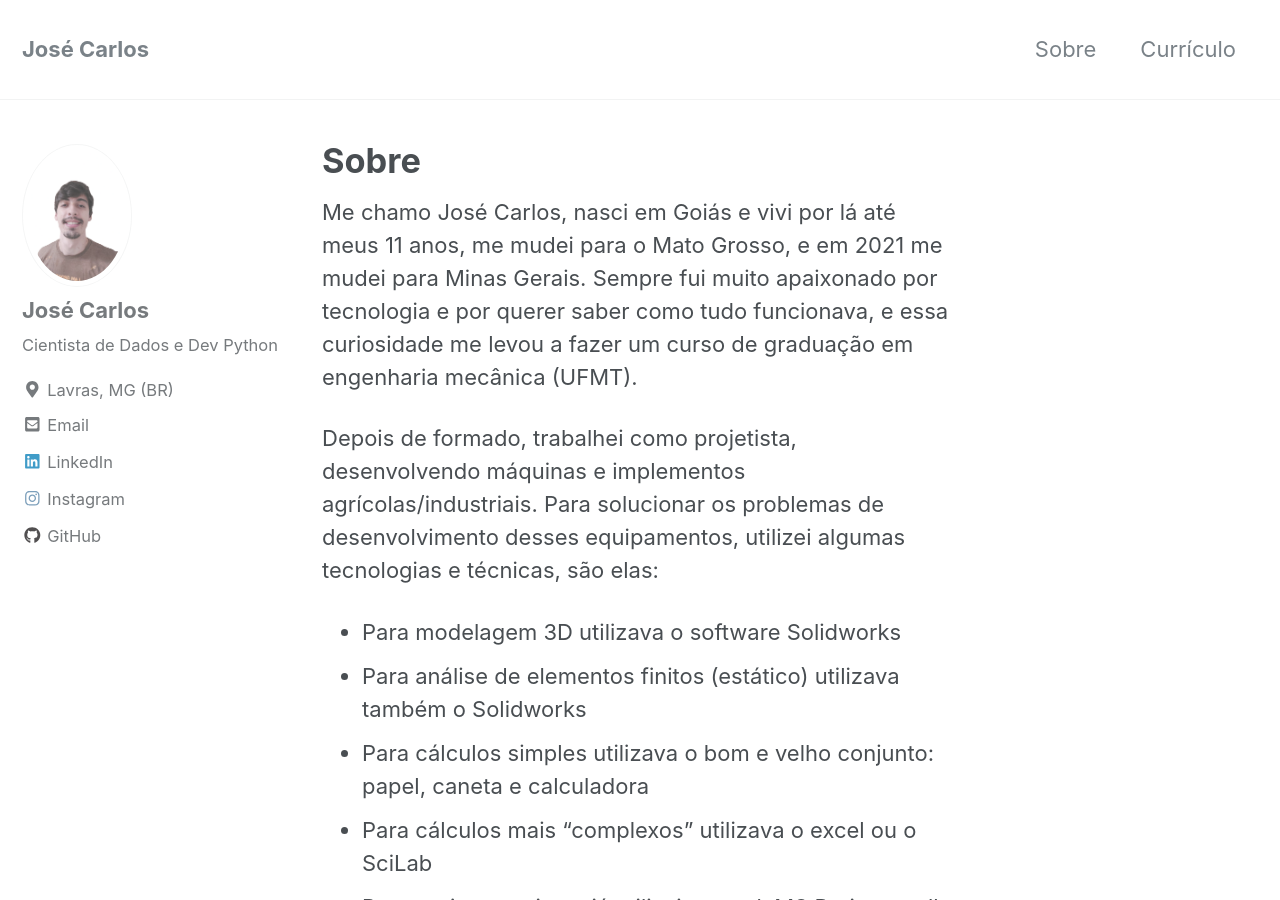
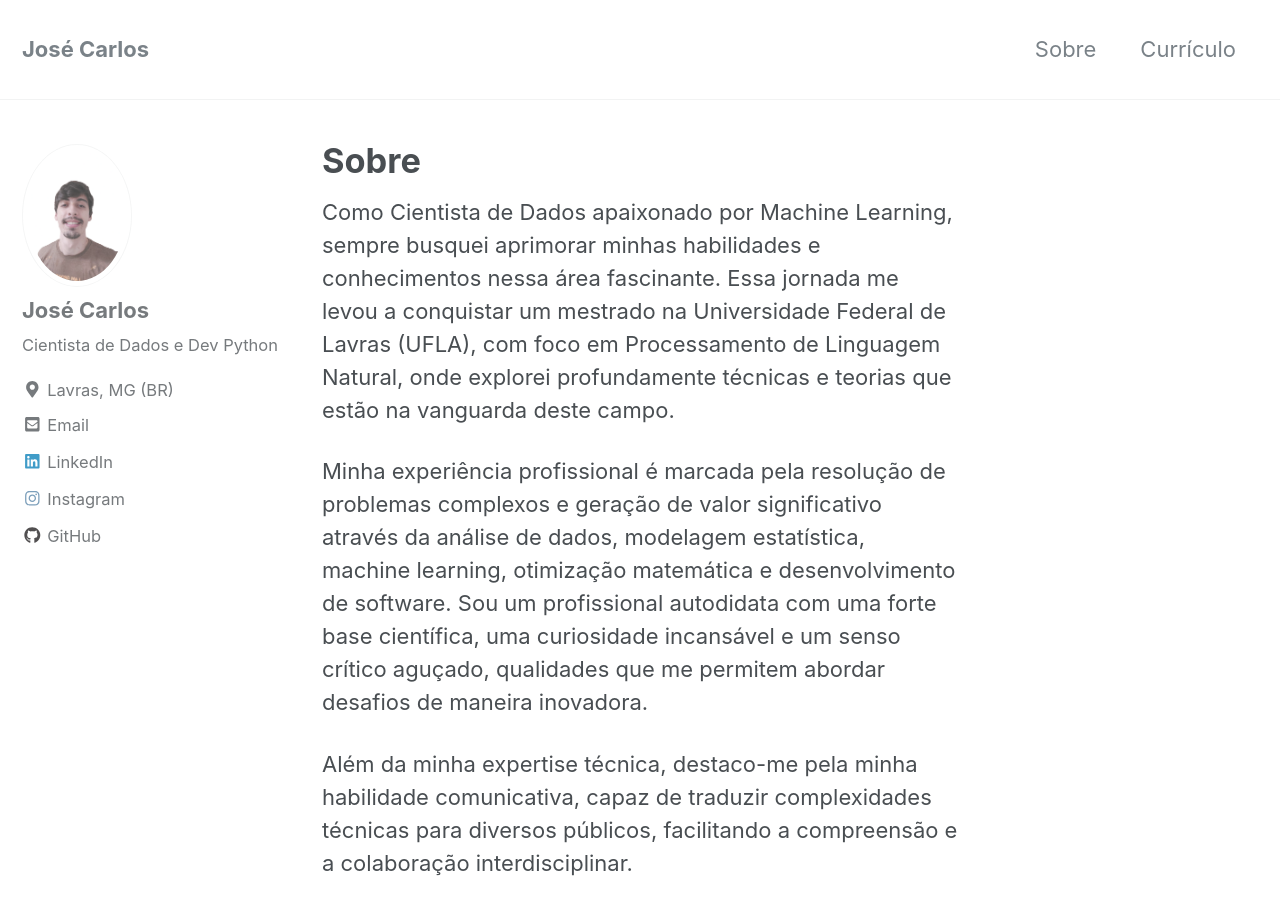
Before and after one commit to jcfneto/jcfneto.github.io, a Jekyll site: the page built from _pages/about.md, in a window 1280 px wide and 900 px high. Built offline with Jekyll 4.4.1, drawn with Linux system fonts in a browser that asks for light colours; nearby versions of some CDN libraries; some of the changed text lies outside the part shown.

Commit message:
Update about.md

```diff
--- a/_pages/about.md
+++ b/_pages/about.md
@@ -5,32 +5,8 @@ permalink: /sobre/
   # image: "/images/header.png"
 ---
 
-Me chamo José Carlos, nasci em Goiás e vivi por lá até meus 11 anos, me mudei para o Mato Grosso, e em 2021 me mudei para Minas Gerais. Sempre fui muito apaixonado por tecnologia e por querer saber como tudo funcionava, e essa curiosidade me levou a fazer um curso de graduação em engenharia mecânica (UFMT).
+Como Cientista de Dados apaixonado por Machine Learning, sempre busquei aprimorar minhas habilidades e conhecimentos nessa área fascinante. Essa jornada me levou a conquistar um mestrado na Universidade Federal de Lavras (UFLA), com foco em Processamento de Linguagem Natural, onde explorei profundamente técnicas e teorias que estão na vanguarda deste campo.
 
-Depois de formado, trabalhei como projetista, desenvolvendo máquinas e implementos agrícolas/industriais. Para solucionar os problemas de desenvolvimento desses equipamentos, utilizei algumas tecnologias e técnicas, são elas:
+Minha experiência profissional é marcada pela resolução de problemas complexos e geração de valor significativo através da análise de dados, modelagem estatística, machine learning, otimização matemática e desenvolvimento de software. Sou um profissional autodidata com uma forte base científica, uma curiosidade incansável e um senso crítico aguçado, qualidades que me permitem abordar desafios de maneira inovadora.
 
-* Para modelagem 3D utilizava o software Solidworks
-* Para análise de elementos finitos (estático) utilizava também o Solidworks
-* Para cálculos simples utilizava o bom e velho conjunto: papel, caneta e calculadora
-* Para cálculos mais "complexos" utilizava o excel ou o SciLab
-* Para gerir os projetos já utilizei o excel, MS Project, trello e pipefy
-
-Esse conjunto de ferramentas me fizeram desenvolver coisas incríveis.
-
-Em meados de 2020 (no auge da pandemia) comecei a fazer cursos de programação em Python, até então meu único contato com programação foi na faculdade, com C++. Conforme eu ia avançando nos estudos e me aproximando da área de dados eu me tornava mais apaixonado por essa área, e por isso decidi que iria migrar de carreira.
-
-Investi em uma formação na carreira de Cientista de Dados na Data Science Academy e em um mestrado (minha linha de pesquisa é em Redes Neurais Granulares e Aprendizado Profundo em Tempo Real). E por isso criei esse espaço para documentar meus trabalhos e meu progresso no decorrer dos estudos.
-
-Algumas das ferramentas que domíno são:
-
-- Python
-- R
-- SQL
-- Bancos relacionais e não relacionais (SQLite, Postgres, MongoDB, entre outros)
-- Django
-- Desenvolvimento de REST APIs
-- AWS (Lambda, S3, EC2, SageMaker)
-- Airflow
-- Inteligência Computacional (Computação Fuzzy, Computação Neural e Computação Evolutiva)
-
-Fique a vontade para entrar em contato comigo e "nerdiar" um pouco.
+Além da minha expertise técnica, destaco-me pela minha habilidade comunicativa, capaz de traduzir complexidades técnicas para diversos públicos, facilitando a compreensão e a colaboração interdisciplinar.
```
